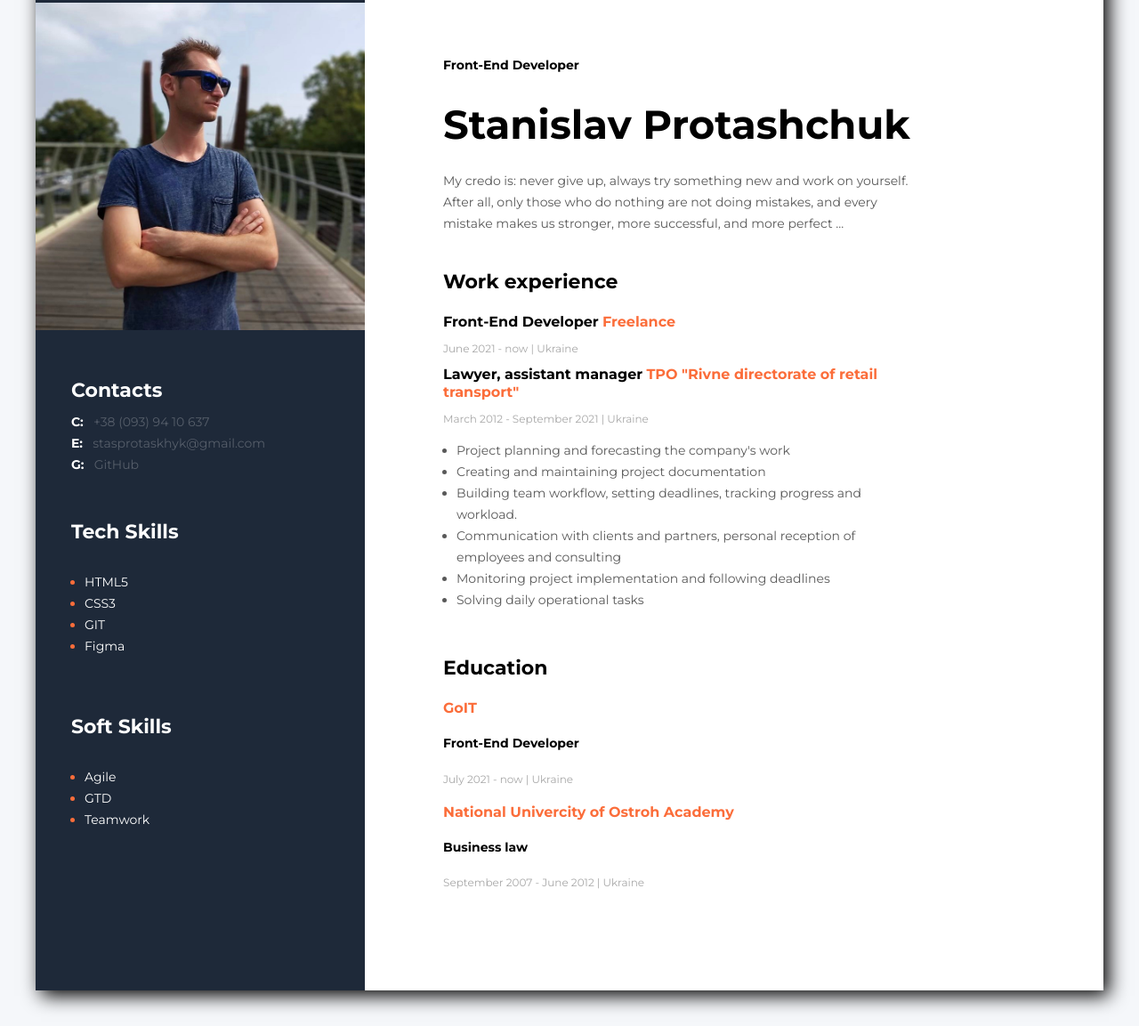
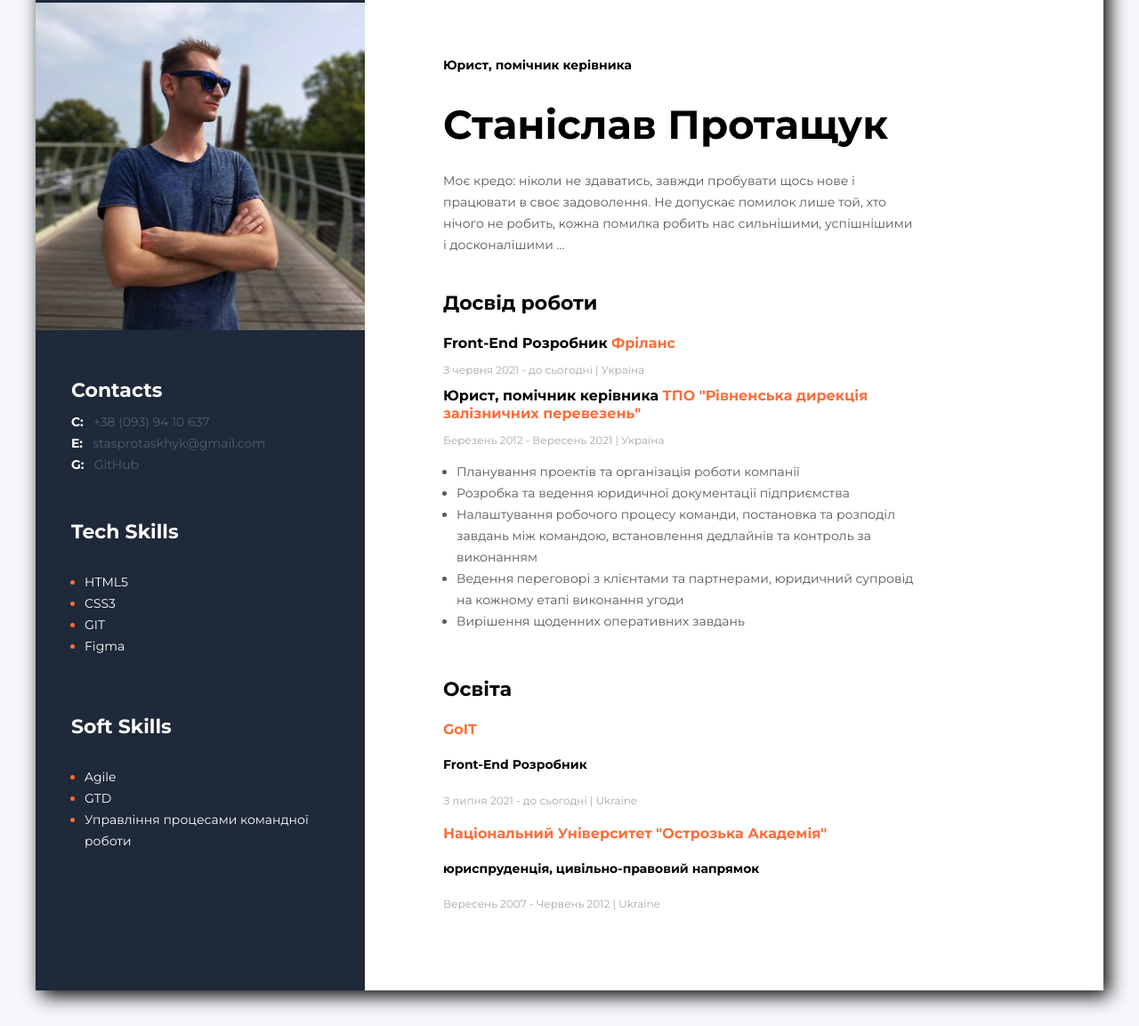
Before and after one commit to StanislavProtashchuk/my-resume-ua, a plain HTML site: page index.html in a window 1280 px wide. Shown: the part 77-1230 px from the top of the page at 89% size. Drawn offline with Linux system fonts and the light colour scheme.

Commit message:
resume-created

```diff
--- a/index.html
+++ b/index.html
@@ -1,5 +1,5 @@
             <!DOCTYPE html>
-            <html lang="en">
+            <html lang="ua">
             <head>
               <meta charset="UTF-8">
               <meta http-equiv="X-UA-Compatible" content="IE=edge">
@@ -19,10 +19,9 @@
                   <!--main content section-->
                       <!-- about me section -->
                       <div class="about-me-section">
-                      <h2 class="about-me-profession">Front-End Developer</h2>
-                      <h1 class="main-title">Stanislav Protashchuk</h1>
-                      <p class="main-text">My credo is: never give up, always try something new and work on yourself. After all, only those who do nothing are not
-                      doing mistakes, and every mistake makes us stronger, more successful, and more perfect ...
+                      <h2 class="about-me-profession">Юрист, помічник керівника</h2>
+                      <h1 class="main-title">Станіслав Протащук</h1>
+                      <p class="main-text">Моє кредо: ніколи не здаватись, завжди пробувати щось нове і працювати в своє задоволення. Не допускає помилок лише той, хто нічого не робить, кожна помилка робить нас сильнішими, успішнішими і досконалішими ...
                       </p>
                     </div>
 
@@ -47,10 +46,10 @@
 
               <!-- my work experience-->
               <div class="my-work-experience">
-                <div><h3 class="secondary-main-titles">Work experience</h3>
+                <div><h3 class="secondary-main-titles">Досвід роботи</h3>
                 <!--company 3-->
-                <span class="third-titles">Front-End Developer</span> <span class="orange-title">Freelance</span>
-                <p class="date">June 2021 - now | Ukraine</p>
+                <span class="third-titles">Front-End Розробник</span> <span class="orange-title">Фріланс</span>
+                <p class="date">З червня 2021 - до сьогодні | Україна</p>
                 <!-- <ul class="all-lists">
                   <li class="main-text"> Lorem ipsum dolor sit amet, consectetur adipiscing elit, sed do eiusmod tempor incididunt ut labore et dolore
                     magna
@@ -62,24 +61,23 @@
               </div>
               <div>
           <!--company 1-->
-          <span class="third-titles">Lawyer, assistant manager</span> <span class="orange-title">TPO "Rivne directorate of retail transport"</span>
-          <p class="date">March 2012 - September 2021 | Ukraine</p>
+          <span class="third-titles">Юрист, помічник керівника</span> <span class="orange-title">ТПО "Рівненська дирекція залізничних перевезень"</span>
+          <p class="date">Березень 2012 - Вересень 2021 | Україна</p>
           <ul class="all-lists">
-            <li class="main-text"> Project planning and forecasting the company's work</li>
-            <li class="main-text"> Creating and maintaining project documentation</li>
-            <li class="main-text"> Building team workflow, setting deadlines, tracking progress and workload.</li>
-            <li class="main-text">Communication with clients and partners, personal reception of employees and consulting</li>
-            <li class="main-text">Monitoring project implementation and following deadlines</li>
-            <li class="main-text">Solving daily operational tasks</li>
+            <li class="main-text"> Планування проектів та організація роботи компанії</li>
+            <li class="main-text"> Розробка та ведення юридичної документації підприємства</li>
+            <li class="main-text"> Налаштування робочого процесу команди, постановка та розподіл завдань між командою, встановлення дедлайнів та контроль за виконанням</li>
+            <li class="main-text">Ведення переговорі з клієнтами та партнерами, юридичний супровід на кожному етапі виконання угоди</li>
+            <li class="main-text">Вирішення щоденних оперативних завдань</li>
           </ul>
         </div>
               </div>
 
               <div class="education">
-                <h3 class="secondary-main-titles">Education</h3>
+                <h3 class="secondary-main-titles">Освіта</h3>
                 <h4 class="orange-title">GoIT</h4>
-                <h5 class="specialty">Front-End Developer</h5>
-                <p class="date">July 2021 - now | Ukraine</p>
+                <h5 class="specialty">Front-End Розробник</h5>
+                <p class="date">З липня 2021 - до сьогодні | Ukraine</p>
               </div>
 
 
@@ -87,9 +85,9 @@
 
 
               <div class="education">
-                <h4 class="orange-title">National Univercity of Ostroh Academy</h4>
-                <h5 class="specialty">Business law</h5>
-                <p class="date">September 2007 - June 2012 | Ukraine</p>
+                <h4 class="orange-title">Національний Університет "Острозька Академія"</h4>
+                <h5 class="specialty">юриспруденція, цивільно-правовий напрямок</h5>
+                <p class="date">Вересень 2007 - Червень 2012 | Ukraine</p>
               </div>
 
               </div>
@@ -140,7 +138,7 @@
               <ul class="scills-list">
             <li class="scills-item"> <span class="scills-text">Agile</span></li>
             <li class="scills-item"> <span class="scills-text">GTD</span></li>
-            <li class="scills-item"> <span class="scills-text">Teamwork</span></li>
+            <li class="scills-item"> <span class="scills-text">Управління процесами командної роботи</span></li>
               </ul>
             </div>
             </aside>
```
